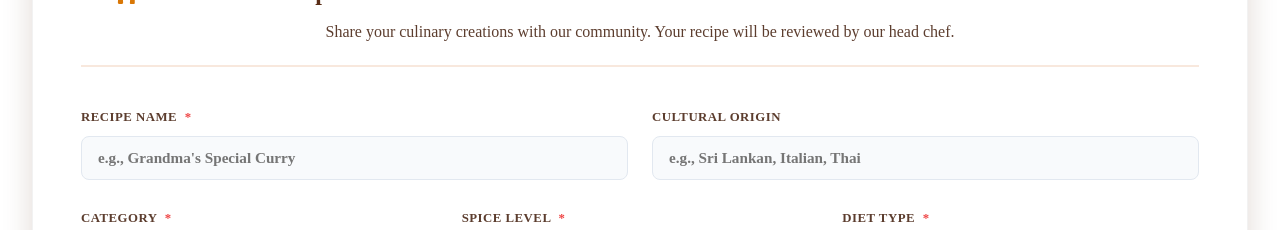
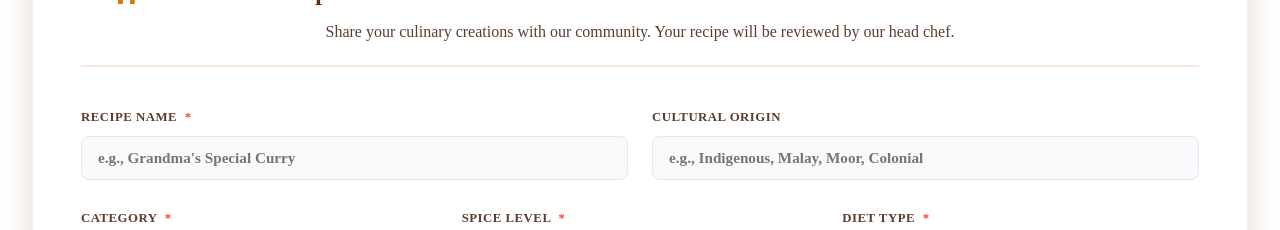
Before and after one commit to madhukavirajith/Forgotten-Recipes, a React (Create React App) app in the folder client/: page /visitor in a window 1280 px wide. Shown: the part 820-1050 px from the top of the page. Built offline with nearby package versions, Linux system fonts and the light colour scheme.

Commit message:
Update culture placeholder in VisitorDashboard recipe form to reflect specific regional communities

```diff
--- a/client/src/components/dashboards/VisitorDashboard.jsx
+++ b/client/src/components/dashboards/VisitorDashboard.jsx
@@ -386,7 +386,7 @@ const VisitorDashboard = () => {
                   <input
                     name="culture"
                     type="text"
-                    placeholder="e.g., Sri Lankan, Italian, Thai"
+                    placeholder="e.g., Indigenous, Malay, Moor, Colonial"
                     value={newRecipe.culture}
                     onChange={handleInputChange}
                   />
```
